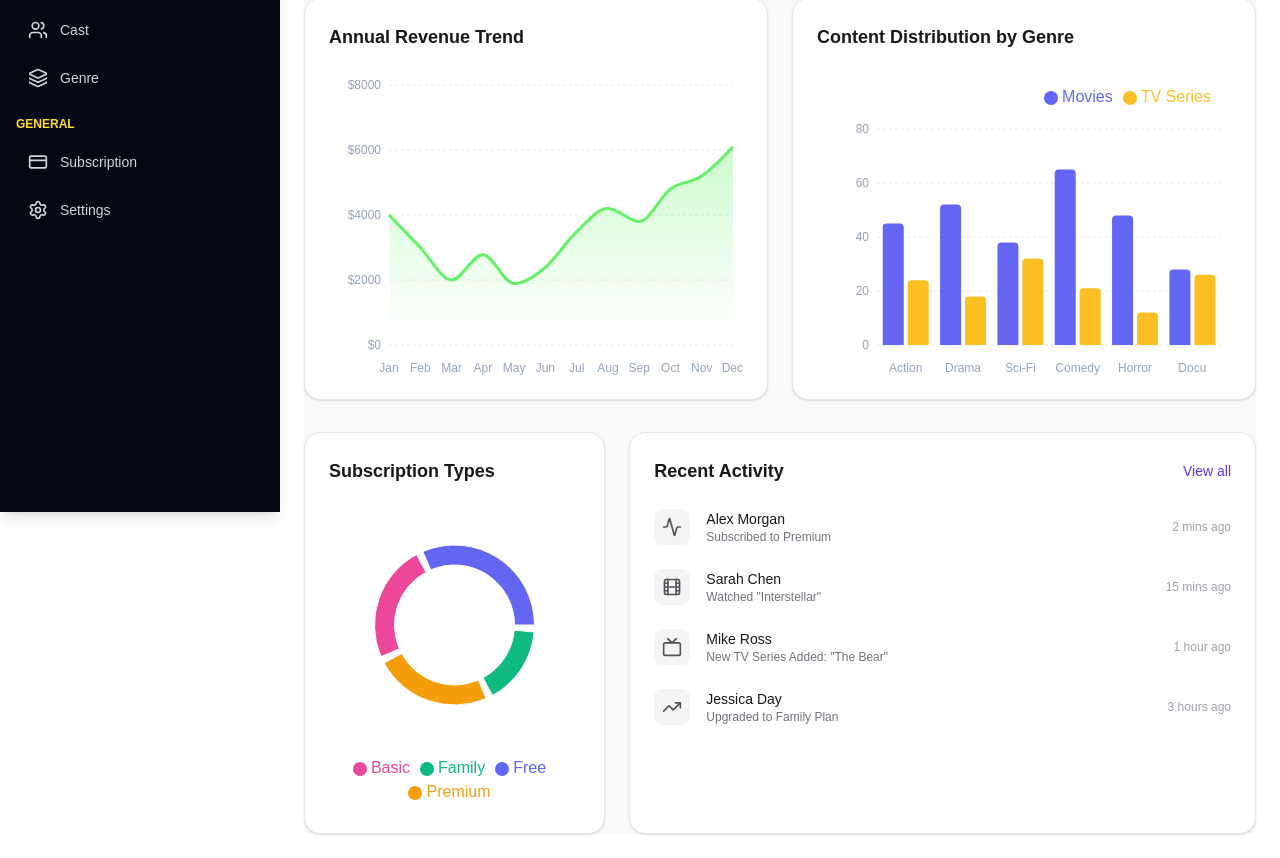
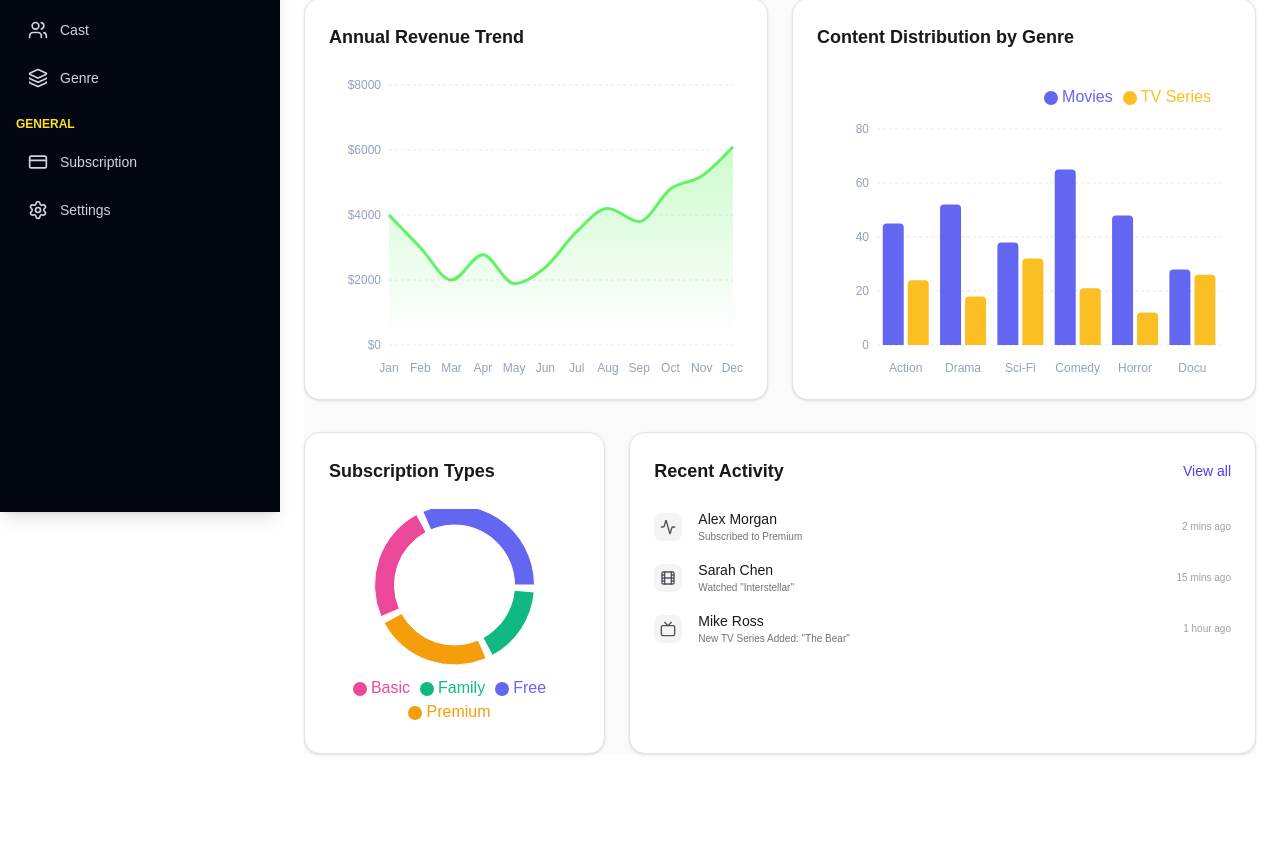
Before and after one commit to DonShanilka/movie-frontend-admin-panel, a Next.js app: page /dashboard in a window 1280 px wide. Shown: the part 288-1146 px from the top of the page. After the commit the page ends 1066 px from the top, so only its background shows below. Built offline with nearby package versions, Linux system fonts and the light colour scheme.

Commit message:
style: Adjust dashboard recent activity item spacing, icon size, and text, and reduce subscription chart height.

```diff
--- a/src/app/dashboard/page.tsx
+++ b/src/app/dashboard/page.tsx
@@ -75,22 +75,21 @@ export default function DashboardPage() {
               <h3 className="text-lg font-bold text-zinc-900 dark:text-zinc-100 font-primary">Recent Activity</h3>
               <button className="text-sm font-medium text-indigo-600 hover:text-indigo-500 transition-colors">View all</button>
             </div>
-            <div className="space-y-6">
+            <div className="space-y-4">
               {[
                 { user: 'Alex Morgan', action: 'Subscribed to Premium', time: '2 mins ago', icon: Activity },
                 { user: 'Sarah Chen', action: 'Watched "Interstellar"', time: '15 mins ago', icon: Film },
                 { user: 'Mike Ross', action: 'New TV Series Added: "The Bear"', time: '1 hour ago', icon: Tv },
-                { user: 'Jessica Day', action: 'Upgraded to Family Plan', time: '3 hours ago', icon: TrendingUp },
               ].map((item, i) => (
                 <div key={i} className="flex items-center gap-4">
-                  <div className="p-2 bg-zinc-100 dark:bg-zinc-800 rounded-lg">
-                    <item.icon className="w-5 h-5 text-zinc-600 dark:text-zinc-400" />
+                  <div className="p-1.5 bg-zinc-100 dark:bg-zinc-800 rounded-lg">
+                    <item.icon className="w-4 h-4 text-zinc-600 dark:text-zinc-400" />
                   </div>
                   <div>
                     <p className="text-sm font-medium text-zinc-900 dark:text-zinc-100">{item.user}</p>
-                    <p className="text-xs text-zinc-500 dark:text-zinc-400">{item.action}</p>
+                    <p className="text-[10px] text-zinc-500 dark:text-zinc-400">{item.action}</p>
                   </div>
-                  <span className="ml-auto text-xs text-zinc-400">{item.time}</span>
+                  <span className="ml-auto text-[10px] text-zinc-400">{item.time}</span>
                 </div>
               ))}
             </div>
--- a/src/components/dashboard/SubscriptionChart.tsx
+++ b/src/components/dashboard/SubscriptionChart.tsx
@@ -16,7 +16,7 @@ const SubscriptionChart = () => {
     return (
         <div className="bg-white dark:bg-zinc-900 p-6 rounded-2xl shadow-sm border border-zinc-200 dark:border-zinc-800">
             <h3 className="text-lg font-bold text-zinc-900 dark:text-zinc-100 mb-6 font-primary">Subscription Types</h3>
-            <div className="h-[300px] w-full">
+            <div className="h-[220px] w-full">
                 <ResponsiveContainer width="100%" height="100%">
                     <PieChart>
                         <Pie
```
